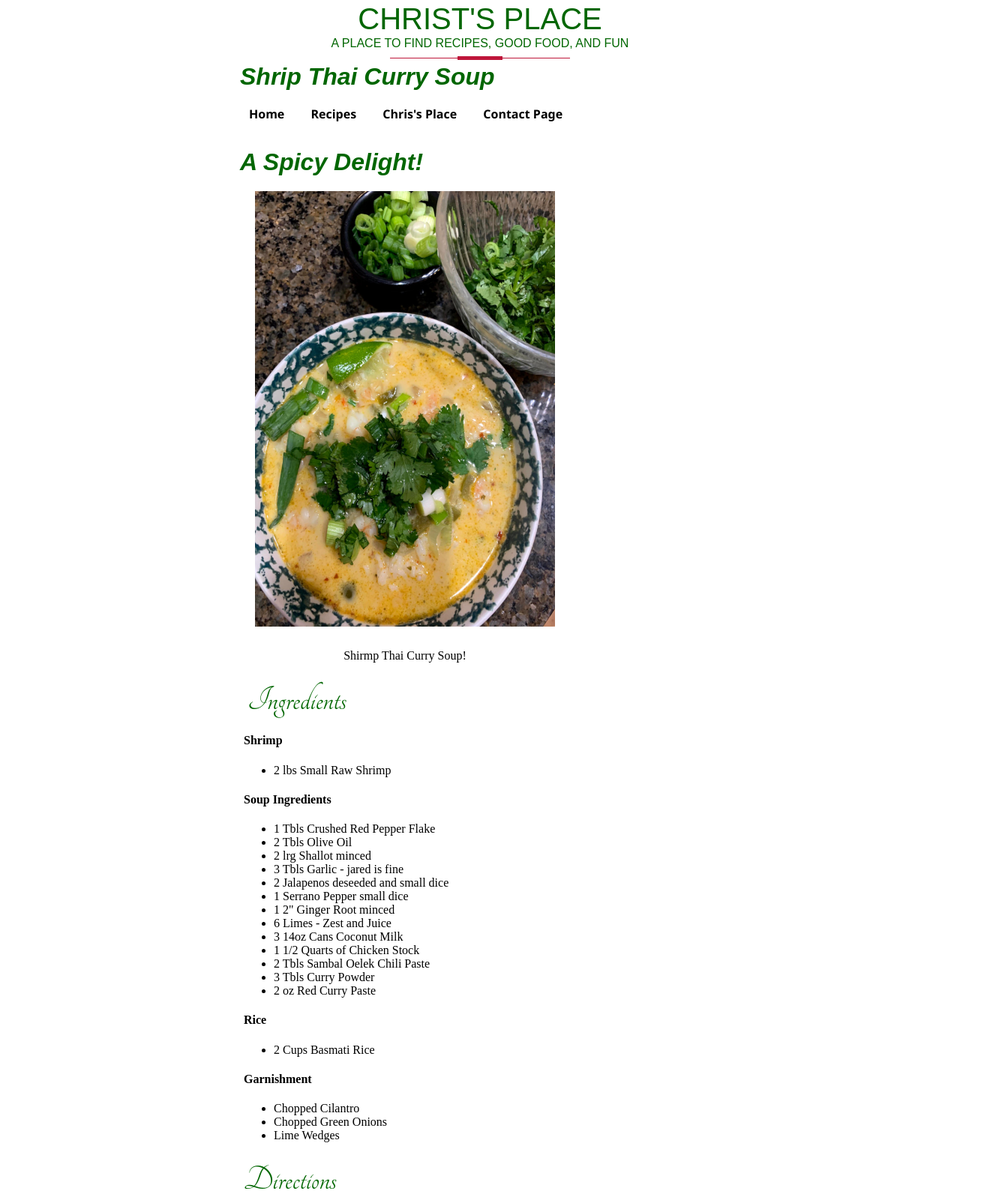
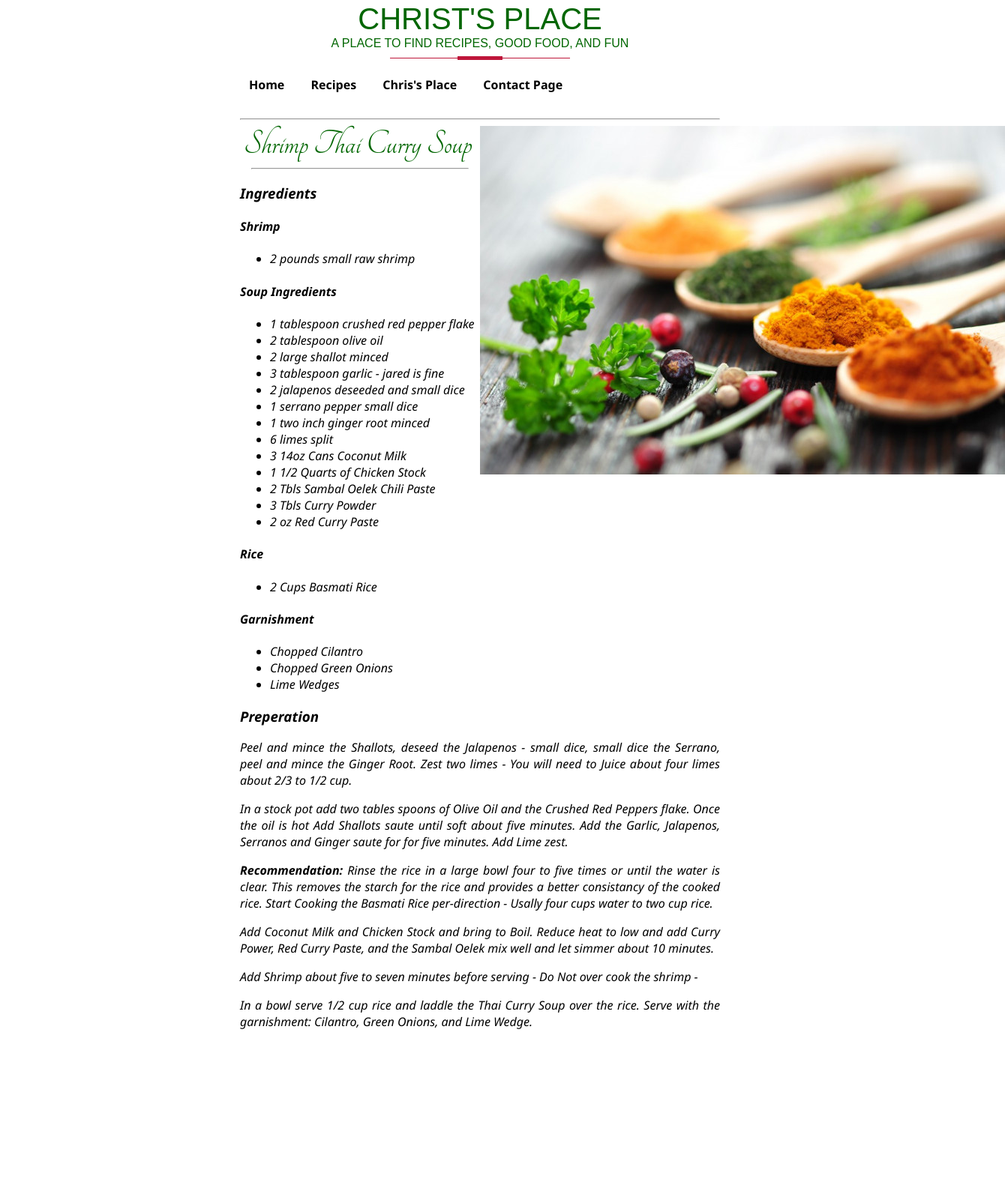
Before and after one commit to MCSquaredTech/week08, a plain HTML site: page code-assignment/recipes2.html in a window 1280 px wide. Shown: the part 7-1608 px from the top of the page at 75% size, 1340 px wide, since content can reach past the window. After the commit the page ends 1407 px from the top, so only its background shows below. Drawn offline with Linux system fonts and the light colour scheme.

Commit message:
07 The finished product

```diff
--- a/code-assignment/css/style.css
+++ b/code-assignment/css/style.css
@@ -104,7 +104,7 @@ h1.title :before  {
   .sty-menu a:hover{
     font-size: 1.05rem;
     font-weight: 700;
-    color: #006600;
+    color: #be163a;
   }
 
   /* ---- Index Page Styling Attributes ---- */
@@ -123,7 +123,7 @@ h1.title :before  {
 
   .sty-home p {
     font-family: 'Source Sans Pro' Verdana, Tahoma, sans-serif;
-    font-size: 22px;
+    font-size: 1.4rem;
     font-weight: 300;
     font-style: italic;
     text-align: justify;
@@ -165,7 +165,7 @@ h1.title :before  {
 
   .sty-bgspot .small-text a {
     font-family: 'Segoe UI', Tahoma, Verdana, sans-serif;
-    font-size: 16px;
+    font-size: 1rem;
     font-weight: 300;
     font-style: italic;
     text-align: justify;
@@ -189,12 +189,11 @@ h1.title :before  {
   }
 
   .sty-bgspot p {
-    font-family: 'Segoe UI', Tahoma, Verdana, sans-serif;
-    font-size: 22px;
+    font-family: 'Source Sans Pro' Verdana, Tahoma, sans-serif;
+    font-size: 1.4rem;
     font-weight: 300;
     font-style: italic;
     text-align: justify;
-    margin-bottom: 0;
   }
 
   .sty-bgspot .signature p {
@@ -309,15 +308,21 @@ h1.title :before  {
 }
 
 .sty-form input[type=submit] {
+  font-size: 18px;
   block-size: auto;
   float: right;
-  padding: 20px 50px;
+  padding: 10px 25px;
   width: auto;
   background: #04AA6D;
   color: white;
   cursor: pointer;
   transition:0.2s ease all;
+}
 
+.sty-form input[type=submit]:hover {
+
+  background: white;
+  color: #04AA6D;
 }
 
 /* *** Recipes Article Format */
@@ -382,3 +387,42 @@ article .sty-button {
   color: #FFFFFF;
   border-radius: 10px;
 }
+
+/* Recipe Pages Styling    */
+.sty-body {
+  font-family:  'Segoe UI', Tahoma, Verdana, sans-serif;
+  font-size: 16px;
+  font-weight: 400;
+  font-style: italic;
+  margin: 10;
+}
+
+.sty-justify-text {
+  text-align: justify;
+}
+
+.sty-header {
+  width: 100%;
+  height: auto;
+}
+
+.sty-img-float-right{
+  display: block;
+  float: right;
+}
+
+.sty-img-block-header {
+  width: 50%;
+  height: auto;
+
+}
+
+.sty-block-header {
+  width: 50%;
+  height: auto;
+
+}
+
+hr.half {
+  width: 45%;
+}
--- a/code-assignment/recipes2.html
+++ b/code-assignment/recipes2.html
@@ -15,7 +15,6 @@
         <h1 class="title">Christ's Place
         <span class="title">A place to find recipes, good food, and fun</h3>
         </h1>
-        <h2 class="title">Shrip Thai Curry Soup</h2>
     </header>
     <nav class="sty-menu title">
         <a href="index.html">Home</a>
@@ -23,32 +22,35 @@
         <a href="blogspot.html">Chris's Place</a>
         <a href="contact.html">Contact Page</a>
     </nav>
-    <div class="syl-recipe">
-        <h2 class="title">A Spicy Delight!</h2>
-        <div style="display: inline-block">
-            <div style="margin: 10px;">
-                <img width="400px" style="margin:10px;" src="./img/STCS.jpg" alt="Shirmp Thai Curry Soup" />
+    <div>
+        <hr>
+        <div class="sty-header">
+            <div class="sty-img-float-right sty-img-block-header">
+                <img src="./img/curry-spices.jpg" alt="curry spices" />
             </div>
-            <p style="text-align: center;">Shirmp Thai Curry Soup!</p>
+            <div class="sty-block-header">
+                <h3 class="title">Shrimp Thai Curry Soup</h3>
+            </div>
+            <hr class="half">
         </div>
 
-        <div style="display: inline-block; vertical-align: top; margin: 5px;">
-            <div style="width: 350px; text-align: left">
-                <h3 class="title">Ingredients</h3>
+        <div class="sty-body">
+            <div>
+                <h3>Ingredients</h3>
                 <h4>Shrimp</h4>
                 <ul>
-                    <li>2 lbs Small Raw Shrimp</li>
+                    <li>2 pounds small raw shrimp</li>
                 </ul>
                 <h4>Soup Ingredients</h4>
                 <ul>
-                    <li>1 Tbls Crushed Red Pepper Flake</li>
-                    <li>2 Tbls Olive Oil</li>
-                    <li>2 lrg Shallot minced</li>
-                    <li>3 Tbls Garlic - jared is fine</li>
-                    <li>2 Jalapenos deseeded and small dice</li>
-                    <li>1 Serrano Pepper small dice</li>
-                    <li>1 2" Ginger Root minced</li>
-                    <li>6 Limes - Zest and Juice</li>
+                    <li>1 tablespoon crushed red pepper flake</li>
+                    <li>2 tablespoon olive oil</li>
+                    <li>2 large shallot minced</li>
+                    <li>3 tablespoon garlic - jared is fine</li>
+                    <li>2 jalapenos deseeded and small dice</li>
+                    <li>1 serrano pepper small dice</li>
+                    <li>1 two inch ginger root minced</li>
+                    <li>6 limes split</li>
                     <li>3 14oz Cans Coconut Milk</li>
                     <li>1 1/2 Quarts of Chicken Stock</li>
                     <li>2 Tbls Sambal Oelek Chili Paste</li>
@@ -67,31 +69,31 @@
                 </ul>
             </div>
         </div>
-        <div style="display: inline-block; vertical-align: top;">
-            <div style="width: 400px;">
-                <h3 class="title">Directions</h3>
-                <p style="text-align: justify;">
+        <div class="sty-body sty-justify-text">
+            <div>
+                <h3> Preperation</h3>
+                <p>
                     Peel and mince the Shallots, deseed the Jalapenos - small dice, small dice the Serrano, peel and mince the
                     Ginger Root. Zest two limes - You will need to Juice about four limes about 2/3 to 1/2 cup.
                 </p>
-                <p style="text-align: justify;">
+                <p>
                     In a stock pot add two tables spoons of Olive Oil and the Crushed Red Peppers flake. Once the oil is hot
                     Add Shallots saute until soft about five minutes. Add the Garlic, Jalapenos, Serranos and Ginger saute for
                     for five minutes. Add Lime zest.
                 </p>
-                <p style="text-align: justify;">
-                    Recommendation: Rinse the rice in a large bowl four to five times or until the water is clear. This removes
+                <p>
+                    <b>Recommendation:</b> Rinse the rice in a large bowl four to five times or until the water is clear. This removes
                     the starch for the rice and provides a better consistancy of the cooked rice.
                     Start Cooking the Basmati Rice per-direction - Usally four cups water to two cup rice.
                 </p>
-                <p style="text-align: justify;">
+                <p>
                     Add Coconut Milk and Chicken Stock and bring to Boil. Reduce heat to low and add Curry Power, Red Curry Paste,
                     and the Sambal Oelek mix well and let simmer about 10 minutes.
                 </p>
-                <p style="text-align: justify;">
+                <p>
                     Add Shrimp about five to seven minutes before serving - Do Not over cook the shrimp -
                 </p>
-                <p style="text-align: justify;">
+                <p>
                     In a bowl serve 1/2 cup rice and laddle the Thai Curry Soup over the rice.
                     Serve with the garnishment: Cilantro, Green Onions, and Lime Wedge.
                 </p>
```
Also changed, not shown: code-assignment/recipes.html (+2 -2 lines), code-assignment/recipes1.html (+19 -15 lines), code-assignment/img/Lemons.jpg (added), code-assignment/img/curry-spices.jpg (added).
